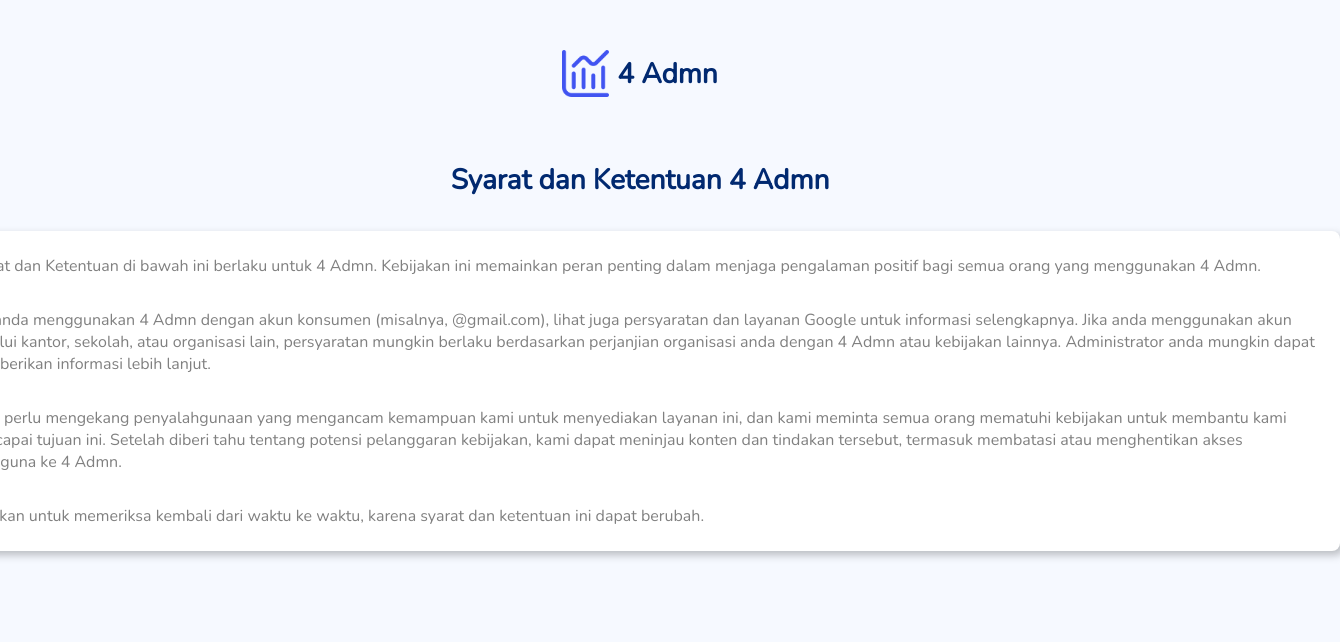
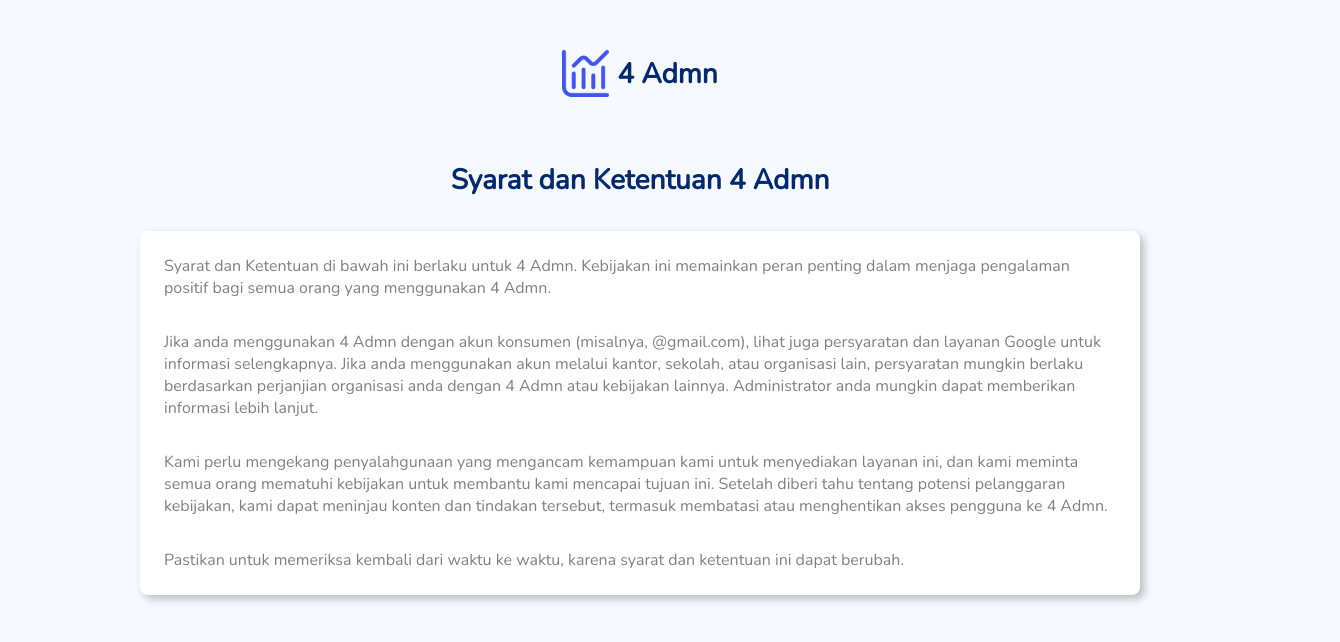
Before and after one commit to darrellrahan/4admn, a React (Create React App) app: page /terms in a window 1280 px wide. Shown: the top 642 px of the page, 1340 px wide, since content can reach past the window. Built offline with nearby package versions, Linux system fonts and the light colour scheme.

Commit message:
smaller terms box width

```diff
--- a/src/index.css
+++ b/src/index.css
@@ -155,5 +155,5 @@ input:not([type="checkbox"]) {
 
 .terms-container .box {
   margin-top: 2rem;
-  width: 1400px;
+  width: 1000px;
 }
```
